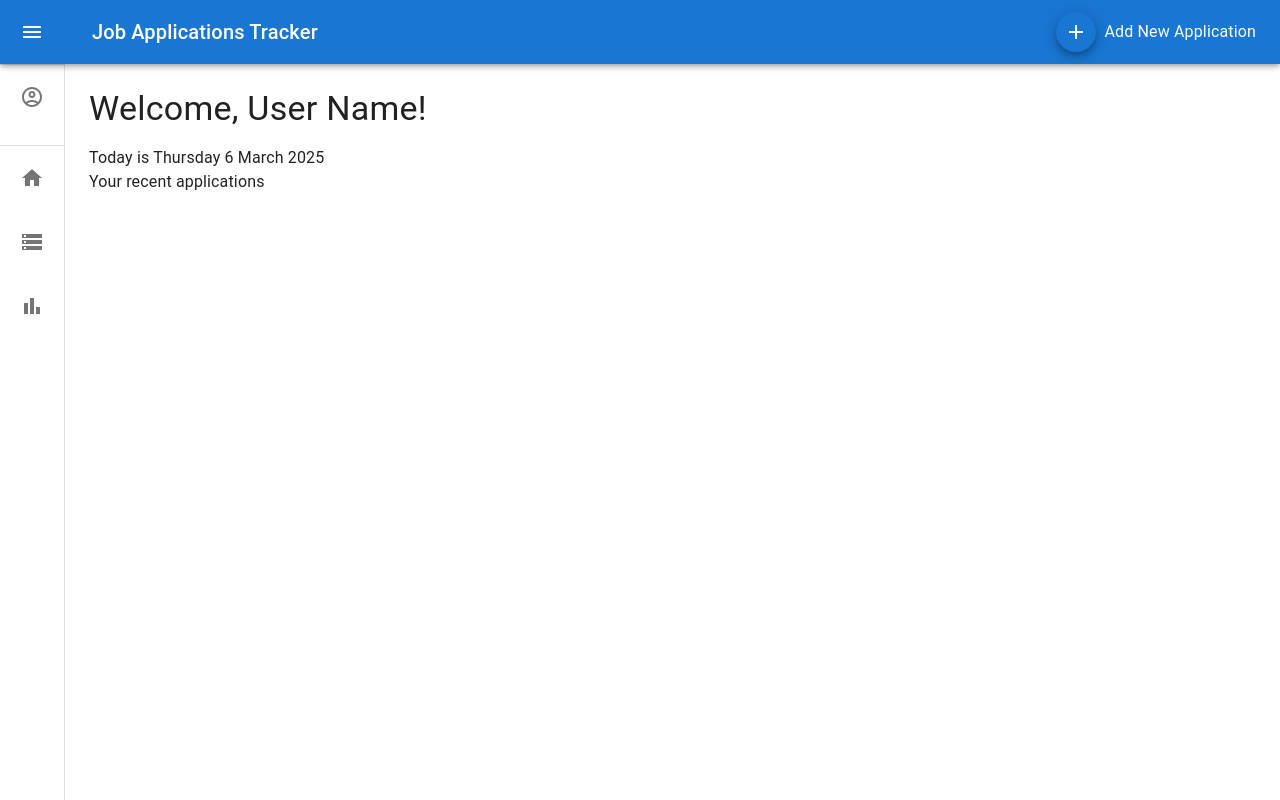
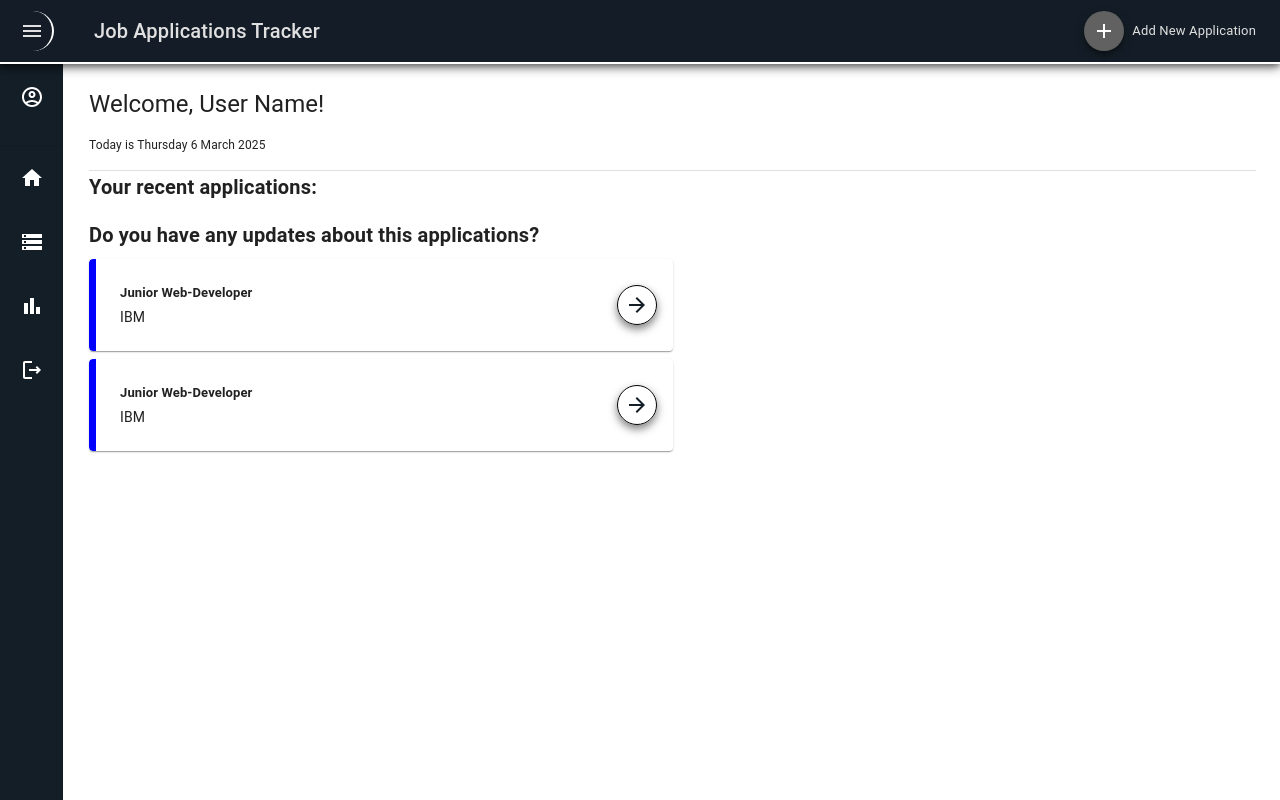
Before and after one commit to nataliia-ruda/Frontend, a React (Vite) app: page /home in a window 1280 px wide. Built offline with nearby package versions, Linux system fonts and the light colour scheme.

Commit message:
added updates to the homepage

```diff
--- a/src/components/Homepage.jsx
+++ b/src/components/Homepage.jsx
@@ -3,6 +3,7 @@ import SideNavigation, { DrawerHeader }  from './SideNavigation.jsx'
 import Box from '@mui/material/Box';
 import Typography from "@mui/material/Typography";
 import RecentApplicationBox from './RecentApplicationBox.jsx';
+import Divider from '@mui/material/Divider';
 
 const Homepage = () => {
   const date = new Date()
@@ -21,15 +22,22 @@ const Homepage = () => {
        <Box component="main"  sx={{ flexGrow: 1, p: 3 }} >
        <DrawerHeader />
 
-        <Typography variant= "h4" sx={{ marginBottom: 2 }}>
+        <Typography variant= "h5" sx={{ marginBottom: 2 }}>
           Welcome, User Name!
         </Typography>
-        <Typography variant= "p" sx={{ marginBottom: 2 }}>
+        <Typography sx={{ marginBottom: 2, fontSize: "12px", color: ""}}>
           Today is {formattedDate}
         </Typography>
-        <Typography sx={{ marginBottom: 2 }}>
-          Your recent applications
+        <Divider/>
+        <Typography variant='h6' sx={{ marginBottom: 2, fontWeight: 600 }}>
+          Your recent applications:
         </Typography>
+
+        <Box sx={{display: 'flex', flexDirection: 'column', gap: 1}}>
+        <Typography variant='h6' sx={{fontWeight: 600}}>Do you have any updates about this applications?</Typography>
+        <RecentApplicationBox/>
+        <RecentApplicationBox/>
+        </Box>
       </Box>
     </Box>
   )
--- a/src/components/RecentApplicationBox.jsx
+++ b/src/components/RecentApplicationBox.jsx
@@ -1,8 +1,52 @@
 import React from 'react'
+import Box from '@mui/material/Box';
+import Card from '@mui/material/Card';
+import CardActions from '@mui/material/CardActions';
+import CardContent from '@mui/material/CardContent';
+import Button from '@mui/material/Button';
+import Typography from '@mui/material/Typography';
+import WorkOutlineOutlinedIcon from '@mui/icons-material/WorkOutlineOutlined';
+import BusinessOutlinedIcon from '@mui/icons-material/BusinessOutlined';
+import Fab from '@mui/material/Fab';
+import ArrowForwardOutlinedIcon from '@mui/icons-material/ArrowForwardOutlined';
 
-const RecentApplicationBox = () => {
+
+
+const RecentApplicationBox = ({ color}) => {
   return (
-    <div>RecentApplicationBox</div>
+    <Card sx={{ maxWidth: "50%", display: 'flex', justifyContent: "space-between" }}>
+
+    <Box sx={{ width: 7, backgroundColor: 'blue', borderRadius: "4px 0 0 4px" }} />
+
+
+    <Box sx={{ flex: 1, display: "flex", justifyContent: "space-between", alignItems: "center", padding: 1 }}>
+      <CardContent>
+        <Typography variant="body1" gutterBottom sx={{ fontSize: 13, fontWeight: 700 }}>
+          Junior Web-Developer
+        </Typography>
+        <Typography variant="body2">IBM</Typography>
+      </CardContent>
+
+      <CardActions>
+        <Fab color="primary" aria-label="add" size='small'
+        sx={{
+                backgroundColor: "inherit",
+                color: "#141E27",
+                boxShadow: "0px 4px 8px rgba(0, 0, 0, 0.5)",
+                transition: "all 0.3s ease",
+                border: "1px solid black",
+                "&:hover": {
+                  backgroundColor: "#141E27",
+                  color: "white",
+                  boxShadow: "0px 6px 12px rgba(0, 0, 0, 0.6)",
+
+                },
+              }}>
+          <ArrowForwardOutlinedIcon /* sx={{ fontSize: 19 }}  *//>
+        </Fab>
+      </CardActions>
+    </Box>
+  </Card>
   )
 }
 
--- a/src/components/SideNavigation.jsx
+++ b/src/components/SideNavigation.jsx
@@ -24,6 +24,7 @@ import Fab from "@mui/material/Fab";
 import AddIcon from "@mui/icons-material/Add";
 import Box from "@mui/material/Box";
 import { useNavigate } from "react-router-dom";
+import LogoutOutlinedIcon from '@mui/icons-material/LogoutOutlined';
 
 const drawerWidth = 240;
 
@@ -122,30 +123,40 @@ const SideNavigation = () => {
     0: <HomeIcon />,
     1: <StorageOutlinedIcon />,
     2: <BarChartOutlinedIcon />,
+    3: <LogoutOutlinedIcon/>
   };
-  const navigate = useNavigate()
+  const navigate = useNavigate();
 
   const handleAddApplication = () => {
-
     navigate("newapplication");
-  }
+  };
 
   return (
     <>
       <CssBaseline />
       <AppBar position="fixed" open={open}>
-        <Toolbar>
-          <Box sx={{ display: "flex" }}>
+        <Toolbar
+          sx={{
+            backgroundColor: "rgba(20, 20, 20, 0.9)",
+            backdropFilter: "blur(6px)",
+            boxShadow: "0px 4px 10px rgba(0, 0, 0, 0.4)",
+            color: "#E0E0E0",
+            borderBottom: "2px solid white"
+          }}
+        >
           <IconButton
             color="inherit"
             aria-label="open drawer"
             onClick={handleDrawerOpen}
             edge="start"
-              sx={[{ marginRight: 5 }, open && { display: "none" }]}
+            sx={{
+              borderRight: "2px solid white",
+              marginRight: 5,
+              ...(open && { display: "none" }),
+            }}
           >
             <MenuIcon />
           </IconButton>
-          </Box>
 
           <Typography variant="h6" noWrap component="div">
             Job Applications Tracker
@@ -159,16 +170,43 @@ const SideNavigation = () => {
               gap: 1,
             }}
           >
-            <Fab color="primary" aria-label="add" size="small" onClick={handleAddApplication}>
+            <Fab
+              color="primary"
+              aria-label="add"
+              size="small"
+              onClick={handleAddApplication}
+              sx={{
+                backgroundColor: "#616161",
+                color: "#ffffff",
+                boxShadow: "0px 4px 8px rgba(0, 0, 0, 0.5)",
+                transition: "all 0.3s ease",
+                "&:hover": {
+                  backgroundColor: "#757575",
+                  boxShadow: "0px 6px 12px rgba(0, 0, 0, 0.6)",
+                },
+              }}
+            >
               <AddIcon />
             </Fab>
-            <Typography variant="body1">Add New Application</Typography>
+            <Typography variant="p" sx={{fontSize: "13px"}}>Add New Application</Typography>
           </Box>
         </Toolbar>
       </AppBar>
-      <Drawer variant="permanent" open={open}>
+
+      <Drawer
+        variant="permanent"
+        open={open}
+        PaperProps={{
+          sx: {
+            backgroundColor: "#141E27",
+            color: "#E0E0E0",
+            borderRight: "2px solid white"
+
+          },
+        }}
+      >
         <DrawerHeader>
-          <IconButton onClick={handleDrawerClose}>
+          <IconButton sx={{ color: "white" }} onClick={handleDrawerClose}>
             {theme.direction === "rtl" ? (
               <ChevronRightIcon />
             ) : (
@@ -180,58 +218,26 @@ const SideNavigation = () => {
         <Divider />
 
         <List>
-          <ListItem
-            /* key={text}  */ disablePadding
-            sx={{ display: "block", mb: 2 }}
-          >
+          <ListItem disablePadding sx={{ display: "block", mb: 2 }}>
             <ListItemButton
-              sx={[
-                {
+              sx={{
                 minHeight: 48,
                 px: 2.5,
-                },
-                open
-                  ? {
-                      justifyContent: "initial",
-                    }
-                  : {
-                      justifyContent: "center",
-                    },
-              ]}
+                color: "white",
+                justifyContent: open ? "initial" : "center",
+              }}
             >
               <ListItemIcon
-                sx={[
-                  {
+                sx={{
                   minWidth: 0,
                   justifyContent: "center",
-                  },
-                  open
-                    ? {
-                        mr: 3,
-                      }
-                    : {
-                        mr: "auto",
-                      },
-                ]}
+                  color: "white",
+                  mr: open ? 3 : "auto",
+                }}
               >
-                <AccountCircleOutlinedIcon></AccountCircleOutlinedIcon>
+                <AccountCircleOutlinedIcon />
               </ListItemIcon>
-
-              <ListItemText
-                /*   primary={text} */
-                sx={[
-                  open
-                    ? {
-                        opacity: 1,
-                      }
-                    : {
-                        opacity: 0,
-                      },
-                ]}
-              >
-                {" "}
-                User Name{" "}
-              </ListItemText>
+              {open && <ListItemText primary="User Name" />}
             </ListItemButton>
           </ListItem>
         </List>
@@ -239,56 +245,31 @@ const SideNavigation = () => {
         <Divider />
 
         <List>
-          {["Home", "My Applications ", "Statistics"].map((text, index) => (
+          {["Home", "My Applications", "Statistics", "Log out"].map((text, index) => (
             <ListItem
               key={text}
               disablePadding
               sx={{ display: "block", mb: 2 }}
             >
               <ListItemButton
-                sx={[
-                  {
+                sx={{
                   minHeight: 48,
                   px: 2.5,
-                  },
-                  open
-                    ? {
-                        justifyContent: "initial",
-                      }
-                    : {
-                        justifyContent: "center",
-                      },
-                ]}
+                  color: "white",
+                  justifyContent: open ? "initial" : "center",
+                }}
               >
                 <ListItemIcon
-                  sx={[
-                    {
+                  sx={{
                     minWidth: 0,
                     justifyContent: "center",
-                    },
-                    open
-                      ? {
-                          mr: 3,
-                        }
-                      : {
-                          mr: "auto",
-                        },
-                  ]}
+                    color: "white",
+                    mr: open ? 3 : "auto",
+                  }}
                 >
                   {icons[index]}
                 </ListItemIcon>
-                <ListItemText
-                  primary={text}
-                  sx={[
-                    open
-                      ? {
-                          opacity: 1,
-                        }
-                      : {
-                          opacity: 0,
-                        },
-                  ]}
-                />
+                {open && <ListItemText primary={text} />}
               </ListItemButton>
             </ListItem>
           ))}
```
Lines whose indentation alone changed are shown as unchanged.
